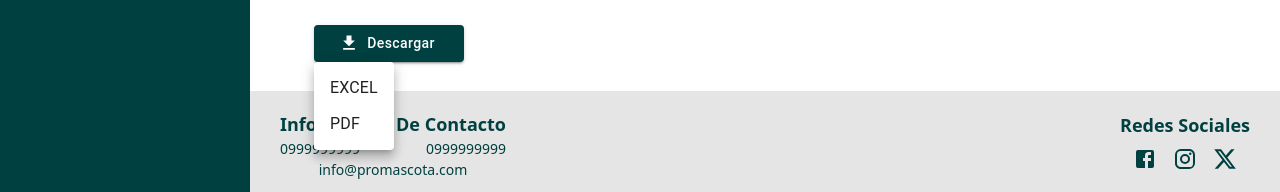
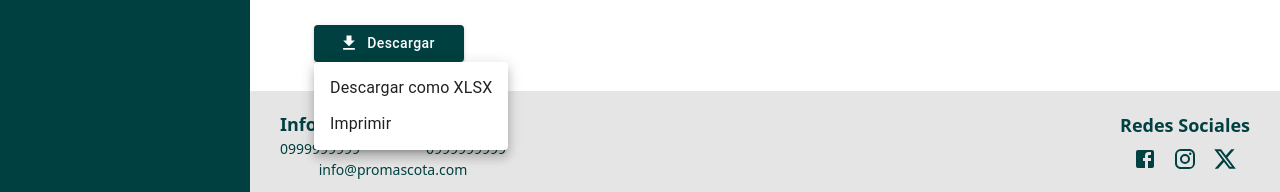
Before and after one commit to PROMASCOTA-TIC/Frontend-Administrator, a Next.js app: page /financiero/reporte in a window 1280 px wide. Both pictures are taken after a click on the button "Descargar". Shown: the part 1082-1274 px from the top of the page. Built offline with nearby package versions, Linux system fonts and the light colour scheme; no server answers.

Commit message:
feat: Actualizar nombres de opciones para el botón descargar.

```diff
--- a/src/app/(admin)/financiero/components/DownloadButton.tsx
+++ b/src/app/(admin)/financiero/components/DownloadButton.tsx
@@ -175,8 +175,8 @@ export const DownloadButton: React.FC<FinancialData> = ({ financialData }) => {
                     horizontal: 'left',
                 }}
             >
-                <MenuItem onClick={() => handleDownload('excel')}>EXCEL</MenuItem>
-                <MenuItem onClick={() => handleDownload('pdf')}>PDF</MenuItem>
+                <MenuItem onClick={() => handleDownload('excel')}>Descargar como XLSX</MenuItem>
+                <MenuItem onClick={() => handleDownload('pdf')}>Imprimir</MenuItem>
             </Menu>
         </>
     );
```
